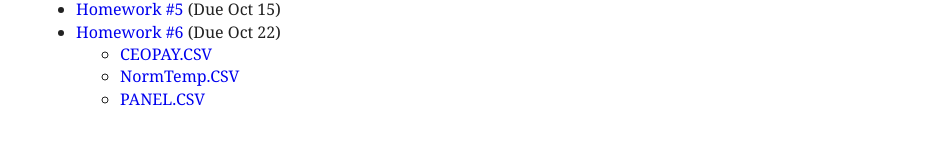
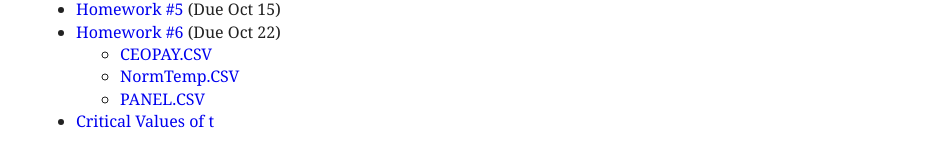
Before and after one commit to patperry/patperry.github.com, a Jekyll site: the page built from course/ub0103/index.html, in a window 1280 px wide. Shown: the part 1464-1616 px from the top of the page, without its empty margins (176-1102 px from the left). Built offline with Jekyll 4.4.1, drawn with Linux system fonts in a browser that asks for light colours.

Commit message:
Add t table

```diff
--- a/course/ub0103/index.html
+++ b/course/ub0103/index.html
@@ -120,5 +120,6 @@ stylesheet: /css/main.css?v=1
       <li><a href="data/NormTemp.CSV">NormTemp.CSV</a>
       <li><a href="data/PANEL.CSV">PANEL.CSV</a>
     </ul>
+  <li><a href="handout/t-table.pdf">Critical Values of t</a>
 </ul>
 </main>
```
Also changed, not shown: 1 other file.
